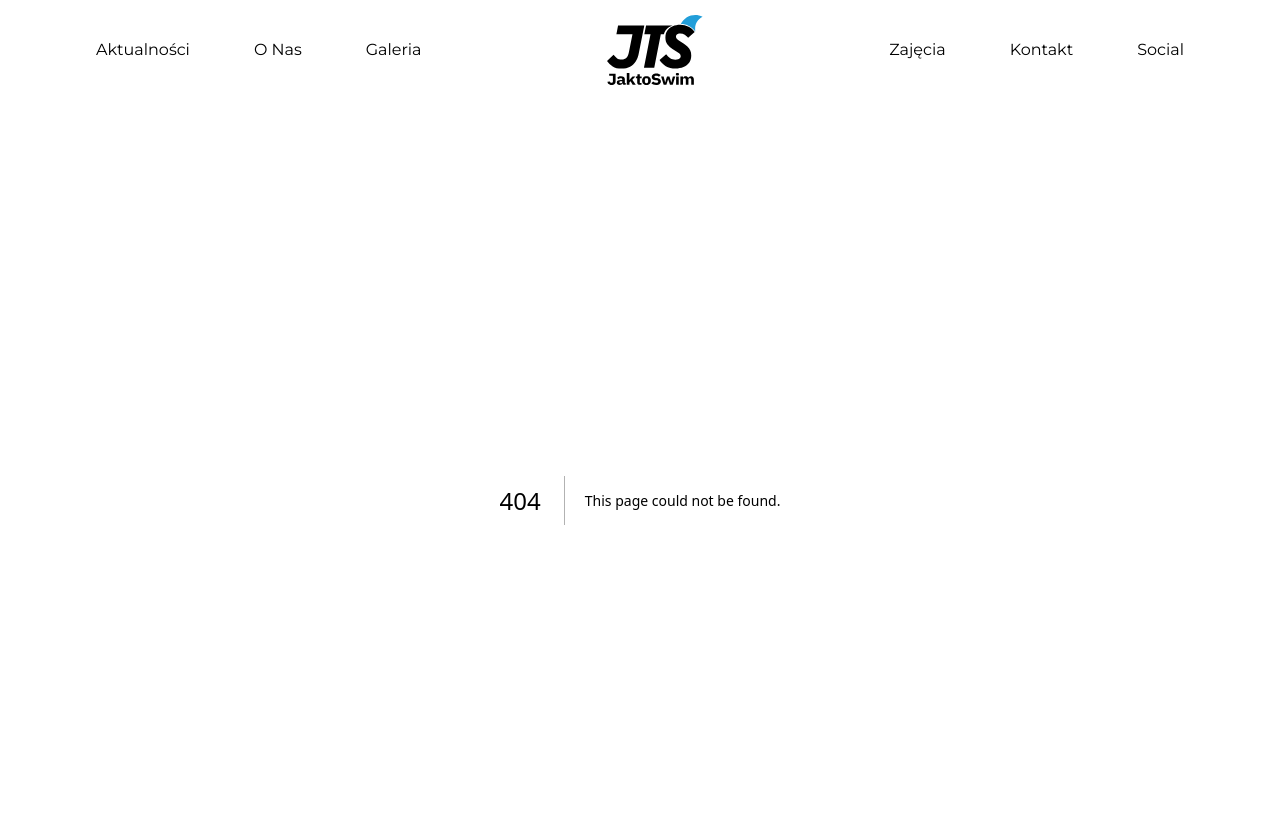
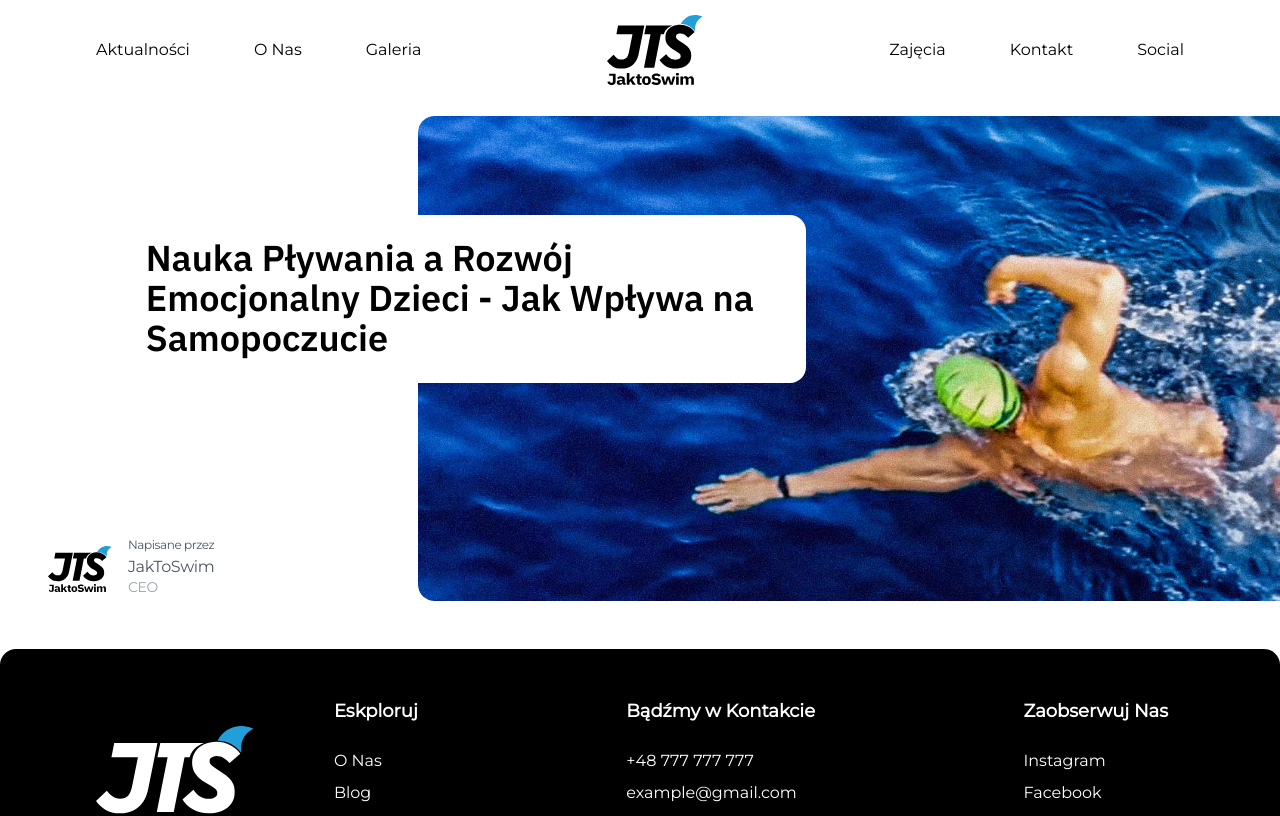
Before and after one commit to bielsky0/jaktoswim, a Next.js app: page /blog/1 in a window 1280 px wide. Before the commit this address had no page. Shown: the top 816 px of the page. Built offline with nearby package versions, Linux system fonts and the light colour scheme.

Commit message:
Ad hero section

```diff
--- a/app/(home)/_components/billboard/billboard.component.tsx
+++ b/app/(home)/_components/billboard/billboard.component.tsx
@@ -14,7 +14,7 @@ export const Billboard = () => {
   return (
     <div>
       <div className=" w-full relative">
-        <div className="w-full  rounded-2xl transform-gpu overflow-hidden aspect-[9/16] md:aspect-[1/1] lg:rounded-2xl lg:aspect-[16/9]">
+        <div className="w-full  rounded-2xl transform-gpu overflow-hidden aspect-[9/16] md:aspect-[1/1] lg:rounded-2xl lg:aspect-[16/9] max-h-[720px]">
           <video
             className="w-full h-full rounded-2xl object-cover"
             loop
--- /dev/null
+++ b/app/blog/[slug]/_components/featuredHero/featuredHero.component.tsx
@@ -0,0 +1,58 @@
+import aboutUs3 from "@/public/about_us-1.jpg";
+import { Logo } from "@/shared/components";
+import Image from "next/image";
+
+export const FeaturedHero = () => {
+  return (
+    <div className="w-full pt-4 pb-12">
+      <div className="pl-2 | sm:pl-6 | xl:pl-12 | 2xl:pl-20 | 3xl:pl-40 | 4xl:pl-60">
+        <div className="flex flex-col-reverse md:flex-row">
+          <div className="w-full md:w-[30%]">
+            <div className="w-full h-full flex flex-col justify-end">
+              <div className="flex w-full gap-4">
+                <div className="w-16 h-16 rounded-lg | lg:rounded-xl inline-flex overflow-hidden relative">
+                  <Logo className="w-full h-full rounded-l-2xl object-fill" />
+                </div>
+
+                <div className="leading-tight tracking-tight">
+                  <div className="text-xs font-light mb-1 | text-gray-600 | dark:text-grayDark-100">
+                    Napisane przez
+                  </div>
+                  <div className="text-gray-600 | dark:text-grayDark-100">
+                    JakToSwim
+                  </div>
+                  <div className="font-light text-xs | lg:text-sm text-gray-400 | dark:text-grayDark-200">
+                    CEO
+                  </div>
+                </div>
+              </div>
+            </div>
+          </div>
+          <div className="md:hidden block  pb-4 md:pb-0">
+            <h1 className="ibmPlex text-4xl font-bold">
+              Nauka Pływania a Rozwój Emocjonalny Dzieci - Jak Wpływa na
+              Samopoczucie
+            </h1>
+          </div>
+          <div className="w-full md:w-[70%] relative">
+            <div className="hidden md:block absolute z-10 w-full max-w-2xl bg-white py-6 p-3 rounded-2xl bottom-[45%] right-[25%] sm:right-[40%] md:right-[45%] lg:right-[50%]  xl:right-[55%] 2xl:right-[65%] ">
+              <h1 className="ibmPlex text-xl md:text-3xl lg:text-4xl 2xl:text-5xl font-bold">
+                Nauka Pływania a Rozwój Emocjonalny Dzieci - Jak Wpływa na
+                Samopoczucie
+              </h1>
+            </div>
+            <div className="pb-4 md:pb-0 w-full  rounded-l-2xl transform-gpu overflow-hidden aspect-[9/16] md:aspect-[1/1] lg:rounded-l-2xl lg:aspect-[16/9] max-h-[360px] md:max-h-[640px]">
+              <Image
+                alt="das"
+                loading="lazy"
+                placeholder="blur"
+                src={aboutUs3}
+                className="w-full h-full rounded-l-2xl object-cover"
+              />
+            </div>
+          </div>
+        </div>
+      </div>
+    </div>
+  );
+};
--- /dev/null
+++ b/app/blog/[slug]/_components/featuredHero/index.ts
@@ -0,0 +1 @@
+export * from "./featuredHero.component";
--- /dev/null
+++ b/app/blog/[slug]/_components/index.ts
@@ -0,0 +1 @@
+export * from "./featuredHero";
--- /dev/null
+++ b/app/blog/[slug]/page.tsx
@@ -0,0 +1,17 @@
+import { FeaturedHero } from "@/app/blog/[slug]/_components";
+
+type Params = {
+  params: {
+    slug: string;
+  };
+};
+
+export default function Post({ params }: Params) {
+  return (
+    <main>
+      <div>
+        <FeaturedHero />
+      </div>
+    </main>
+  );
+}
```
